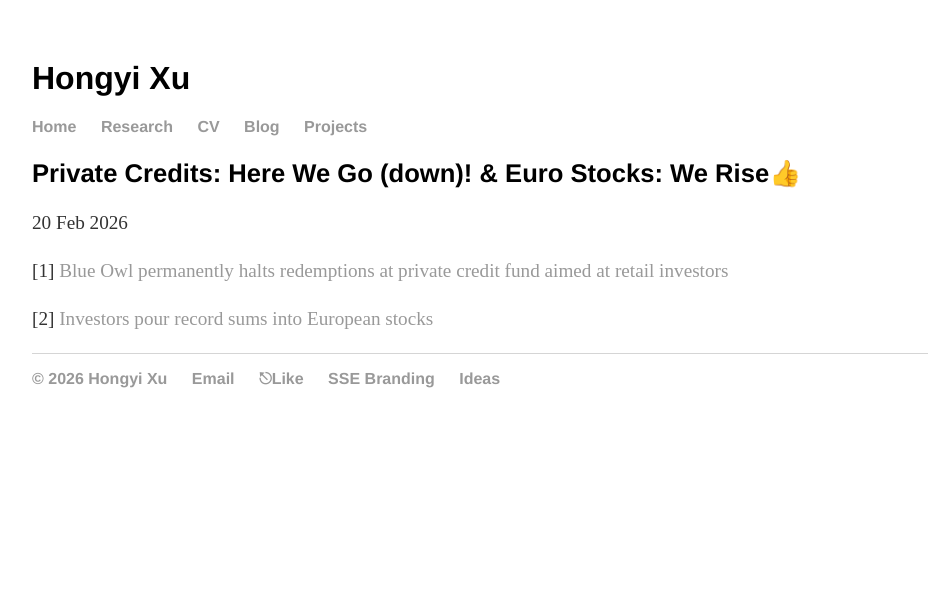
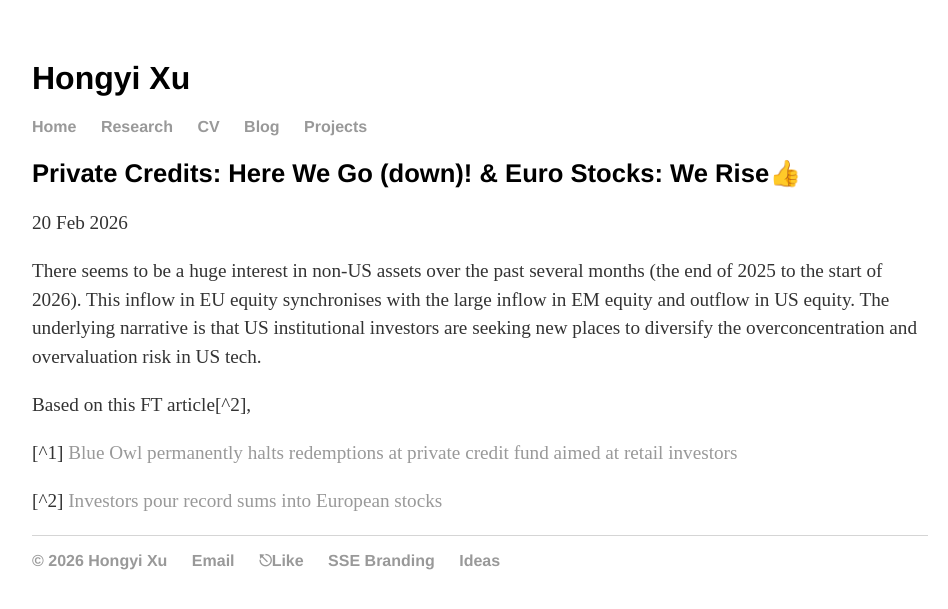
Before and after one commit to hongyileoxu/hongyileoxu.github.io, a Jekyll site: the page built from _posts/2026-02-20-blue-owel.md, in a window 1280 px wide. Shown: the top 609 px of the page, without its empty margins (160-1108 px from the left). Built offline with Jekyll 4.4.1, drawn with Linux system fonts in a browser that asks for light colours.

Commit message:
Update blog post with analysis on asset flows
Added insights on non-US asset interest and investor behavior in EU and EM equities.

```diff
--- a/_posts/2026-02-20-blue-owel.md
+++ b/_posts/2026-02-20-blue-owel.md
@@ -4,9 +4,12 @@ title: "Private Credits: Here We Go (down)! & Euro Stocks: We Rise👍"
 date: 2026-02-20
 ---
 
+There seems to be a huge interest in non-US assets over the past several months (the end of 2025 to the start of 2026). This inflow in EU equity synchronises with the large inflow in EM equity and outflow in US equity. The underlying narrative is that US institutional investors are seeking new places to diversify the overconcentration and overvaluation risk in US tech.
+
+Based on this FT article[^2],
 
 
 
-[1] [Blue Owl permanently halts redemptions at private credit fund aimed at retail investors](https://www.ft.com/content/b2f299f6-2a82-4a43-bcbf-86cac3937550?shareType=nongift)
+[^1] [Blue Owl permanently halts redemptions at private credit fund aimed at retail investors](https://www.ft.com/content/b2f299f6-2a82-4a43-bcbf-86cac3937550?shareType=nongift)
 
-[2] [Investors pour record sums into European stocks](https://www.ft.com/content/80173261-2b72-41f7-9eae-490aabb14623?shareType=nongift)
+[^2] [Investors pour record sums into European stocks](https://www.ft.com/content/80173261-2b72-41f7-9eae-490aabb14623?shareType=nongift)
```
